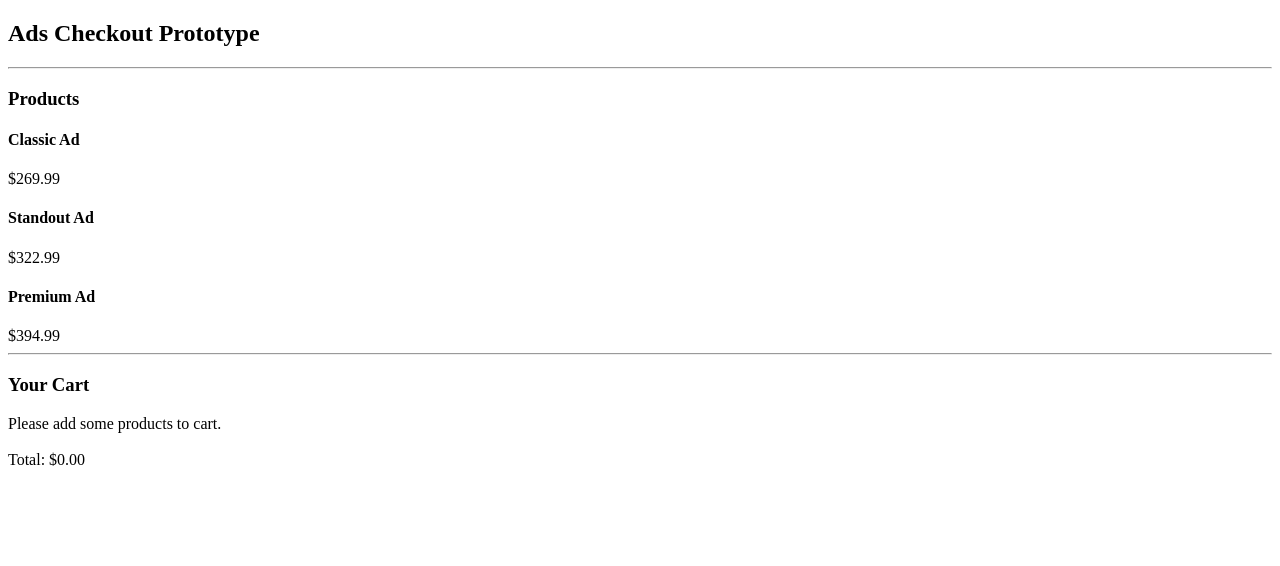
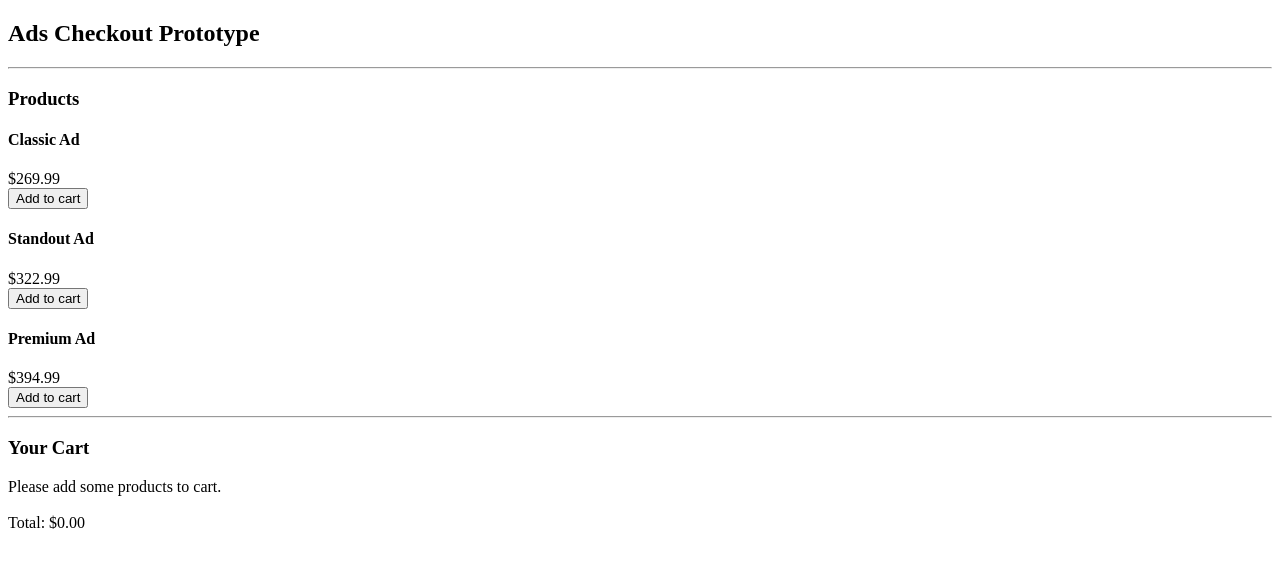
Before and after one commit to eideer/checkout, a React (Create React App) app: page / in a window 1280 px wide. Shown: the top 566 px of the page. Built offline with nearby package versions, Linux system fonts and the light colour scheme.

Commit message:
Add a button to Product to dispatch Add to Cart
Instead of passing the addToCart action through ProductList, it adds a
ProductContainer to connect it to a Product.

```diff
--- a/src/components/Product.js
+++ b/src/components/Product.js
@@ -1,14 +1,21 @@
 import PropTypes from 'prop-types';
 import React from 'react';
 
-const Product = ({ name, price }) => (
+const Product = ({ addToCart, id, name, price }) => (
   <div>
     <h4 data-automation='product-name'>{name}</h4>
     <div data-automation='product-price'>&#36;{price}</div>
+    <div>
+      <button data-automation='product-add-to-cart-button' type='button' onClick={() => addToCart({ id, name, price })}>
+        Add to cart
+      </button>
+    </div>
   </div>
 );
 
 Product.propTypes = {
+  addToCart: PropTypes.func.isRequired,
+  id: PropTypes.string.isRequired,
   name: PropTypes.string.isRequired,
   price: PropTypes.number.isRequired,
 };
--- a/src/components/ProductList.js
+++ b/src/components/ProductList.js
@@ -1,7 +1,7 @@
 import PropTypes from 'prop-types';
 import React from 'react';
 
-import Product from './Product';
+import ProductContainer from '../containers/ProductContainer';
 
 class ProductList extends React.Component {
 
@@ -21,7 +21,15 @@ class ProductList extends React.Component {
           { fetching ? (
             <div data-automation='productList-fetching'>Loading products ..</div>
           ) : (
-            products.map(product => <Product key={product.id} name={product.name} price={product.price} data-automation="productList-product"/>)
+            products.map(product => {
+              return <ProductContainer
+                       key={product.id}
+                       id={product.id}
+                       name={product.name}
+                       price={product.price}
+                       data-automation="productList-productContainer"
+                      />
+            })
           )}
         </div>
       </div>
--- /dev/null
+++ b/src/containers/ProductContainer.js
@@ -0,0 +1,12 @@
+import { connect } from 'react-redux';
+
+import { addToCart } from '../actions';
+import Product from '../components/Product';
+
+const mapDispatchToProps = dispatch => ({
+  addToCart: (product) => dispatch(addToCart(product)),
+});
+
+const ProductContainer = connect(null, mapDispatchToProps)(Product);
+
+export default ProductContainer;
```
Also changed, not shown: 2 other files (tests, documents, lock files or other folders).
